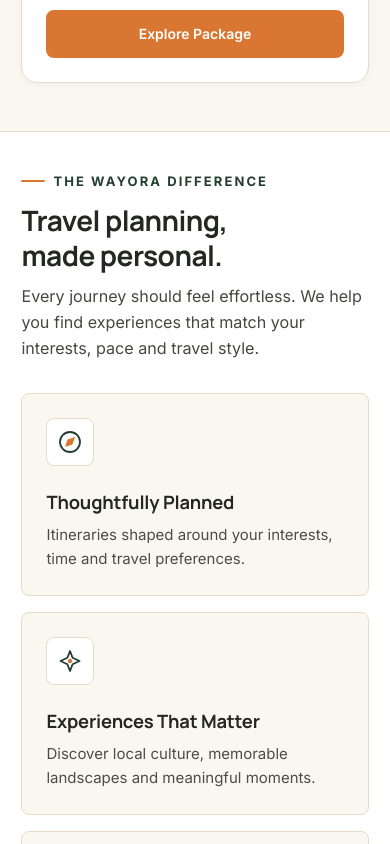
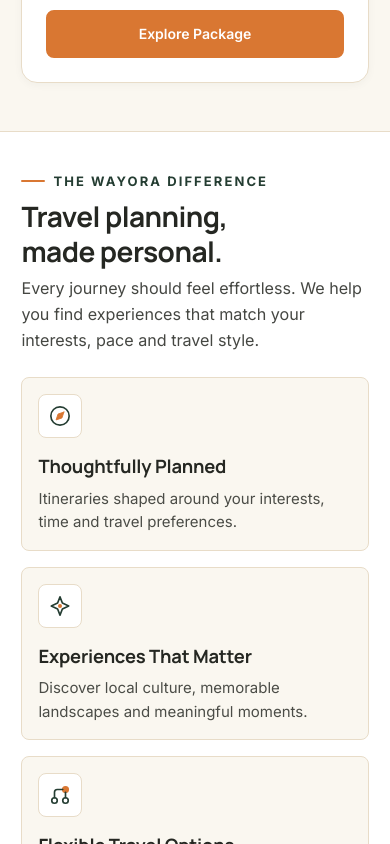
Before and after one commit to Kadhiravan2002/wayora-travels, an Angular app: page / in a window 390 px wide. Shown: the part 4340-5184 px from the top of the page. Built offline with nearby package versions, Linux system fonts and the light colour scheme.

Commit message:
fix(why-choose): add scroll-margin and compact section spacing for full viewport visibility with sticky header

```diff
--- a/src/app/app.config.ts
+++ b/src/app/app.config.ts
@@ -1,10 +1,16 @@
 import { ApplicationConfig, provideBrowserGlobalErrorListeners } from '@angular/core';
-import { provideRouter } from '@angular/router';
+import { provideRouter, withInMemoryScrolling } from '@angular/router';
 import { routes } from './app.routes';
 
 export const appConfig: ApplicationConfig = {
   providers: [
     provideBrowserGlobalErrorListeners(),
-    provideRouter(routes)
-  ]
+    provideRouter(
+      routes,
+      withInMemoryScrolling({
+        anchorScrolling: 'enabled',
+        scrollPositionRestoration: 'enabled',
+      })
+    ),
+  ],
 };
--- a/src/app/why-choose/why-choose.css
+++ b/src/app/why-choose/why-choose.css
@@ -7,12 +7,13 @@
   background-color: var(--color-surface);
   border-top: 1px solid var(--color-border);
   padding-top: var(--section-padding-compact-y);
-  padding-bottom: var(--section-padding-y);
+  padding-bottom: var(--section-padding-compact-y);
+  scroll-margin-top: 68px;
 }
 
 .why-choose__header {
   max-width: 680px;
-  margin-bottom: var(--space-2xl);
+  margin-bottom: var(--space-xl);
 }
 
 .why-choose__eyebrow {
@@ -25,7 +26,7 @@
   letter-spacing: 0.16em;
   text-transform: uppercase;
   color: var(--color-secondary);
-  margin-bottom: var(--space-sm);
+  margin-bottom: var(--space-xs);
 }
 
 .why-choose__eyebrow-accent {
@@ -43,7 +44,7 @@
   color: var(--color-text);
   line-height: var(--line-height-section);
   letter-spacing: var(--letter-spacing-section);
-  margin-bottom: var(--space-sm);
+  margin-bottom: var(--space-xs);
   text-wrap: balance;
 }
 
@@ -66,7 +67,7 @@
 .why-choose__item {
   display: flex;
   flex-direction: column;
-  padding: var(--space-xl);
+  padding: var(--space-lg);
   background-color: var(--color-background);
   border: 1px solid var(--color-border);
   border-radius: var(--radius-md);
@@ -84,19 +85,19 @@
   display: inline-flex;
   align-items: center;
   justify-content: center;
-  width: 48px;
-  height: 48px;
+  width: 44px;
+  height: 44px;
   border-radius: var(--radius-md);
   background-color: var(--color-surface);
   border: 1px solid var(--color-border);
   color: var(--color-secondary);
-  margin-bottom: var(--space-lg);
+  margin-bottom: var(--space-md);
   flex-shrink: 0;
 }
 
 .why-choose__icon {
-  width: 24px;
-  height: 24px;
+  width: 22px;
+  height: 22px;
 }
 
 .why-choose__item-title {
@@ -111,7 +112,7 @@
 .why-choose__item-desc {
   font-family: var(--font-family-body);
   font-size: 0.9375rem;
-  line-height: 1.6;
+  line-height: 1.55;
   color: var(--color-text);
   opacity: 0.82;
   margin: 0;
@@ -124,6 +125,12 @@
   }
 }
 
+@media (max-width: 991px) {
+  .section--why-choose {
+    scroll-margin-top: 60px;
+  }
+}
+
 @media (max-width: 680px) {
   .why-choose__grid {
     grid-template-columns: 1fr;
@@ -131,10 +138,10 @@
   }
 
   .why-choose__header {
-    margin-bottom: var(--space-xl);
+    margin-bottom: var(--space-lg);
   }
 
   .why-choose__item {
-    padding: var(--space-lg);
+    padding: var(--space-md);
   }
 }
--- a/src/styles.css
+++ b/src/styles.css
@@ -145,7 +145,14 @@
   -webkit-text-size-adjust: 100%;
   tab-size: 4;
   scroll-behavior: smooth;
-  overflow-x: hidden;
+  scroll-padding-top: 68px;
+  overflow-x: clip;
+}
+
+@media (max-width: 991px) {
+  html {
+    scroll-padding-top: 60px;
+  }
 }
 
 body {
@@ -161,7 +168,7 @@
   text-rendering: optimizeLegibility;
   -webkit-font-smoothing: antialiased;
   -moz-osx-font-smoothing: grayscale;
-  overflow-x: hidden;
+  overflow-x: clip;
 }
 
 img,
@@ -283,6 +290,13 @@
   padding-bottom: var(--section-padding-y);
   position: relative;
   width: 100%;
+  scroll-margin-top: 68px;
+}
+
+@media (max-width: 991px) {
+  .section {
+    scroll-margin-top: 60px;
+  }
 }
 
 .section--hero {
```
Also changed, not shown: 1 other file (tests, documents, lock files or other folders).
